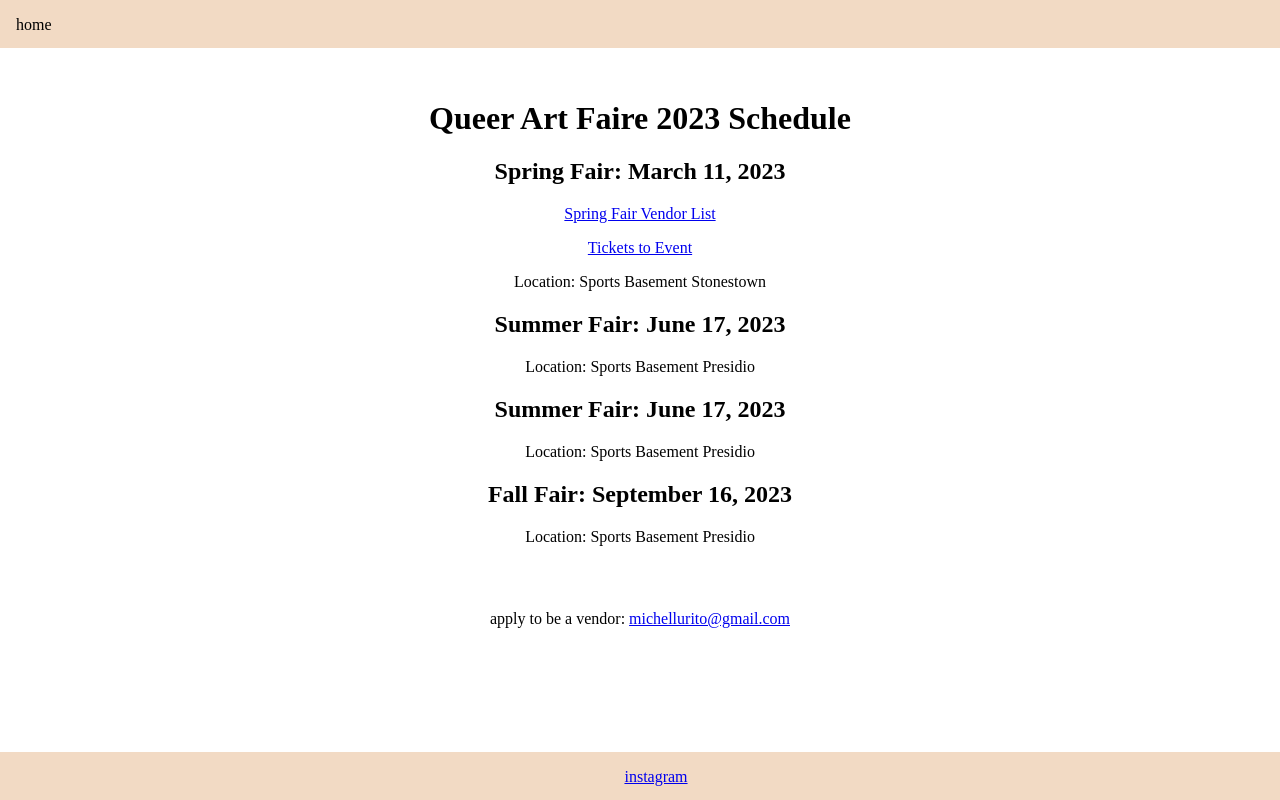
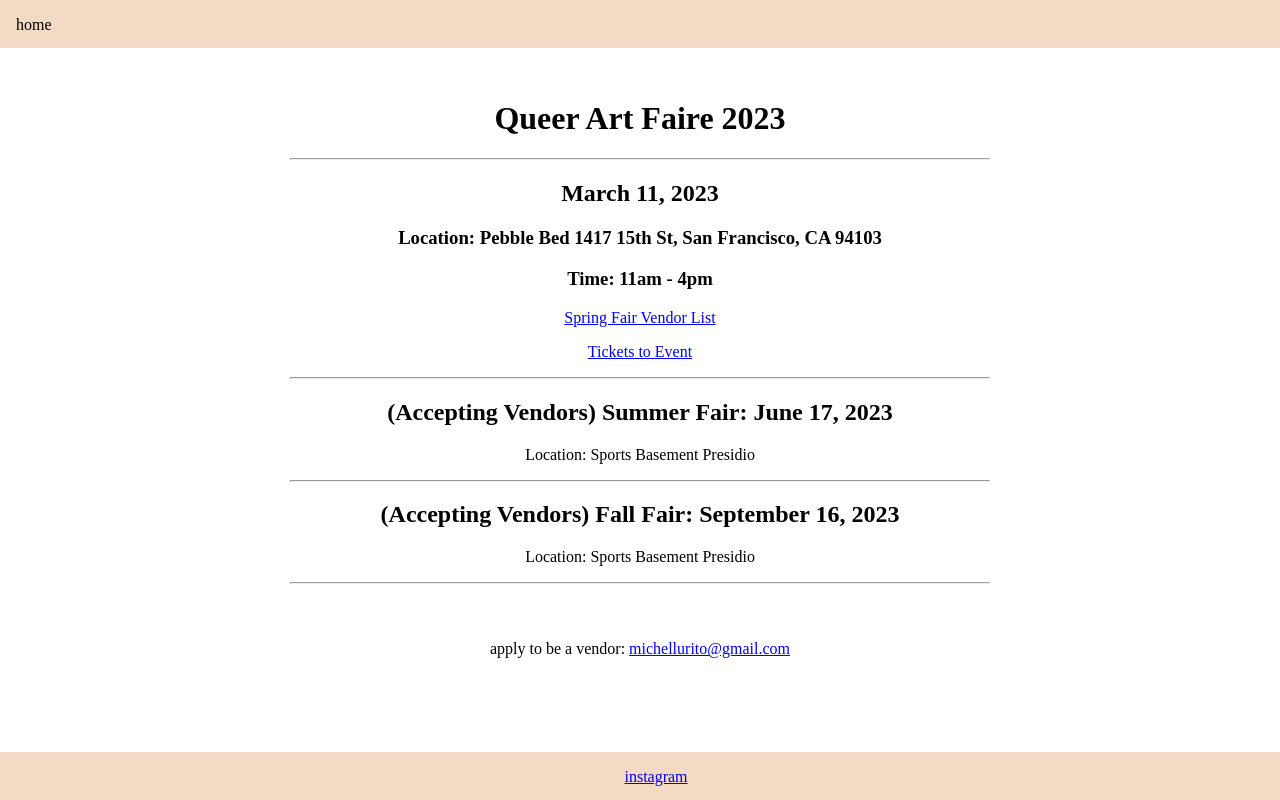
Before and after one commit to michellewong793/queer-art-fair-v2, a Next.js app: page / in a window 1280 px wide. Built offline with nearby package versions, Linux system fonts and the light colour scheme.

Commit message:
update vendors and update home page

```diff
--- a/pages/index.js
+++ b/pages/index.js
@@ -7,18 +7,30 @@ export default function Index() {
     <div>
       <Layout />
       <div style={Styles.content}>
-        <h1> Queer Art Faire 2023 Schedule</h1>
-        <h2>Spring Fair: March 11, 2023</h2>
+        <h1> Queer Art Faire 2023</h1>
+
+        <hr/>
+
+
+        <h2>March 11, 2023</h2>
+        <h3> Location: Pebble Bed 1417 15th St, San Francisco, CA 94103 </h3>
+        <h3> Time: 11am - 4pm </h3>
+
         <a href="/march-11-vendors"> Spring Fair Vendor List </a>
         <p><a href="https://www.eventbrite.com/e/2023-queer-art-faire-tickets-499055427217?aff=efbneb">Tickets to Event</a></p>
-        <p> Location: Sports Basement Stonestown </p>
-        <h2> Summer Fair: June 17, 2023</h2>
-        <p> Location: Sports Basement Presidio </p>
-        <h2> Summer Fair: June 17, 2023</h2>
+
+        <hr/>
+
+
+        <h2> (Accepting Vendors) Summer Fair: June 17, 2023</h2>
         <p> Location: Sports Basement Presidio </p>
 
-        <h2> Fall Fair: September 16, 2023</h2>
+        <hr/>
+
+        <h2> (Accepting Vendors) Fall Fair: September 16, 2023</h2>
         <p> Location: Sports Basement Presidio </p>
+
+        <hr/>
 
 
 
--- a/pages/march-11-vendors.js
+++ b/pages/march-11-vendors.js
@@ -39,7 +39,9 @@ export default function March11Vendors() {
      <p> 26. <a href="https://www.instagram.com/spruced.fibers"> spruced fibers </a> - small-batch handcrafted knits </p>
      <p> 27. <a href="https://www.instagram.com/codytreats"> cody's treats </a> - small-batch pet treats, cookies, and chews </p>
      <p> 28. <a href="https://www.instagram.com/jun333designs"> june nelson </a> - chainmail art </p>
-
+     <p> 29. <a href="https://www.instagram.com/dirtboyceramics"> dirtboyceramics </a> - bold ceramics handmade with love </p>
+     <p> 30. <a href="https://www.instagram.com/feelingblue.sf"> feelingblue.sf </a> - felt wall hangings </p>
+     <p> 31. <a href="https://twobaldguysart.com/collections/gwanhyeun-joe?page=3"> Cho Gwanhyeon </a> - fine art and prints </p>
         <Spacer height={2} />
       <p>apply to be a vendor: <a href="mailto:m@ourquest.xyz"> michellurito@gmail.com </a></p>
 
```
